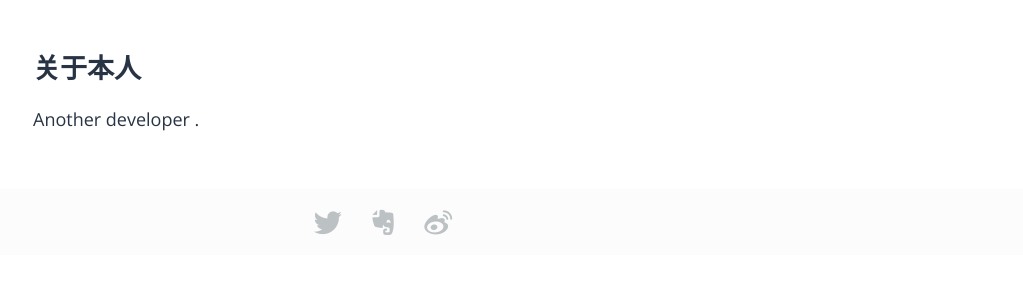
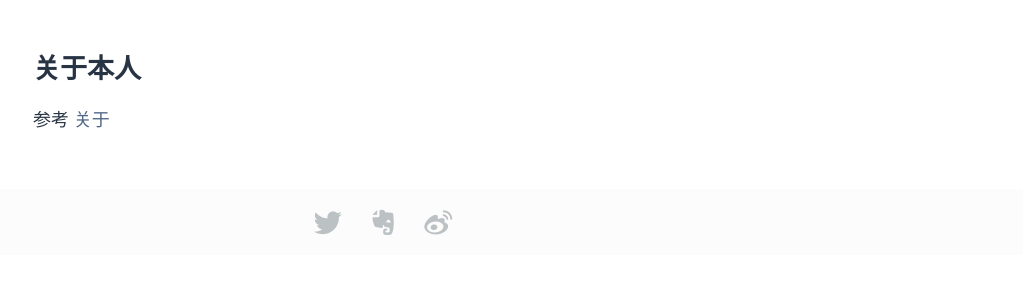
Before and after one commit to node/node.github.io, a Jekyll site: the page built from index.md, in a window 1280 px wide. Shown: the part 877-1177 px from the top of the page, without its empty margins (257-1280 px from the left). Built offline with Jekyll 4.4.1, drawn with Linux system fonts in a browser that asks for light colours; some web fonts are replaced; our own code applies the rules of GitHub Pages for plain Markdown files.

Commit message:
Update index.md

```diff
--- a/index.md
+++ b/index.md
@@ -25,4 +25,4 @@ layout: post
 
 ## 关于本人
 
-Another developer .
+参考 [关于](2016/10/23/about-me.html)
```
